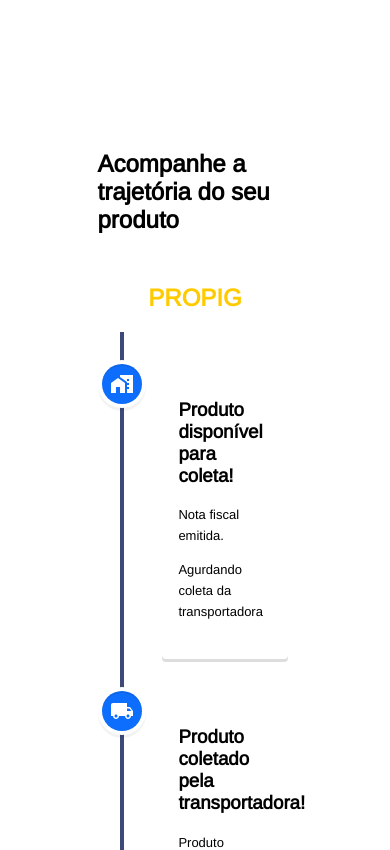
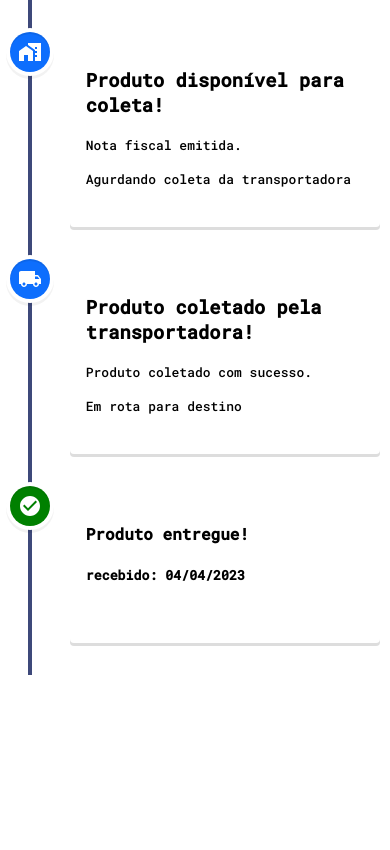
Before and after one commit to gustavoMarquesz/propig, a React (Create React App) app in the folder propig/: page / in a window 390 px wide. Shown: the top 850 px of the page. Built offline with nearby package versions, Linux system fonts and the light colour scheme.

Commit message:
Melhoras visuais e responsividade

```diff
--- a/propig/src/pages/TimeLine.jsx
+++ b/propig/src/pages/TimeLine.jsx
@@ -11,10 +11,6 @@
 function TimeLine(){
     return(
         <section className="tl">
-            {/*<div className="div-img">
-                <img src={adressIcons}/>
-                <a>voltar a navegar</a>
-            </div>*/}
            <div className="time-line">
             <h1>Acompanhe a trajetória do seu produto</h1>
             <h1><span>PROPIG</span></h1>
--- a/propig/src/styles/timeLine.css
+++ b/propig/src/styles/timeLine.css
@@ -1,10 +1,6 @@
 @import url('https://fonts.googleapis.com/css2?family=Arimo&display=swap');
 
-.tl{
-    display: flex;
-    justify-content: center;
-    align-items: center;
-}
+
 .tl span{
     color: #ffcb00;
 }
@@ -19,26 +15,9 @@
 }
 
 
-.time-line{
-    width: 50%;
-    font-family: 'Arimo', sans-serif;
-    position: relative;
-    margin-top: 100px;
+@media  screen and (max-width: 775px) {
+    .tl h1{
+        display: none;
+    }
+
 }
-
-.div-img{
-    gap: 55px;
-    display: flex;
-    flex-direction: column;
-    justify-content: center;
-    align-items: center;
-}
-
-.div-img a{
-    cursor: pointer;
-    margin-left: 350px;
-    position: relative;
-}
-.div-img img{
-    width: 600px;
-}
```
Also changed, not shown: propig/src/assets/logo.png (added).
